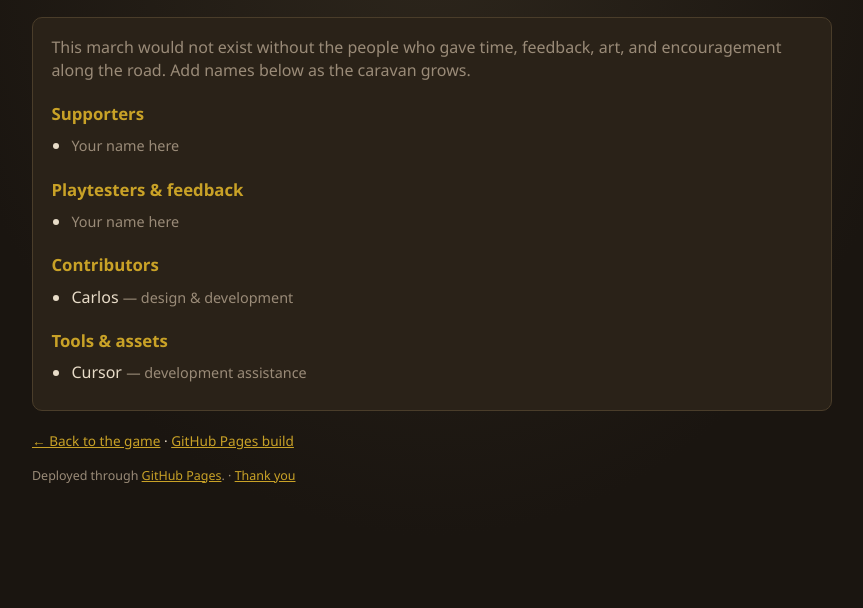
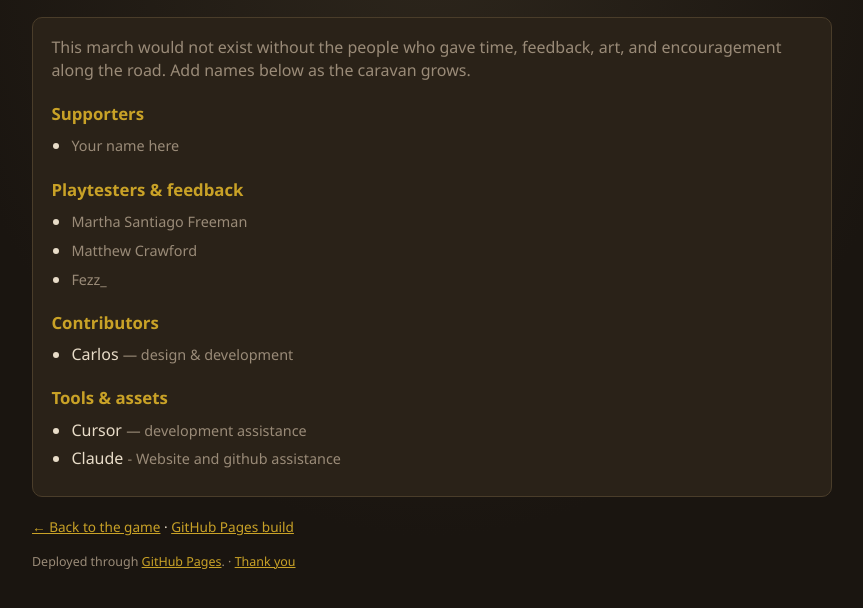
Before and after one commit to losbullitt/Illirial-Trail, an Electron app: page thank-you.html in a window 1280 px wide. Shown: the part 86-694 px from the top of the page, without its empty margins (208-1071 px from the left). Drawn offline with Linux system fonts and the light colour scheme.

Commit message:
Update thank-you.html

```diff
--- a/thank-you.html
+++ b/thank-you.html
@@ -68,7 +68,9 @@
       <h2>Playtesters &amp; feedback</h2>
       <ul class="credits-list">
         <!-- Add playtesters and bug reporters here -->
-        <li><span class="hint">Your name here</span></li>
+        <li><span class="hint">Martha Santiago Freeman</span></li>
+        <li><span class="hint">Matthew Crawford</span></li>
+        <li><span class="hint">Fezz_</span></li>
       </ul>
 
       <h2>Contributors</h2>
@@ -80,6 +82,7 @@
       <h2>Tools &amp; assets</h2>
       <ul class="credits-list">
         <li>Cursor <span class="hint">— development assistance</span></li>
+        <li>Claude <span class="hint">- Website and github assistance</span></li>
       </ul>
     </main>
 
```
